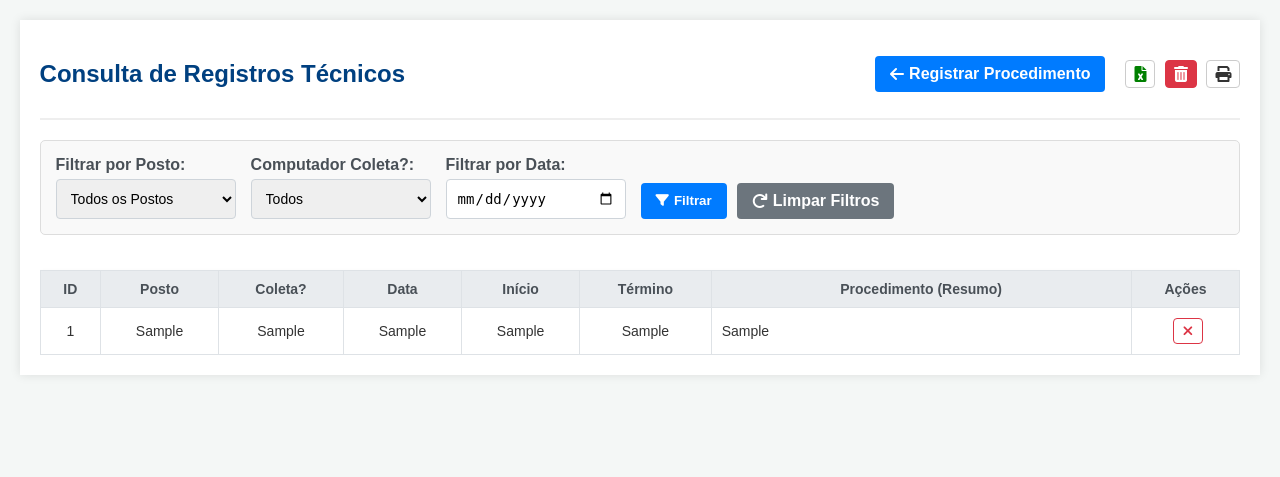
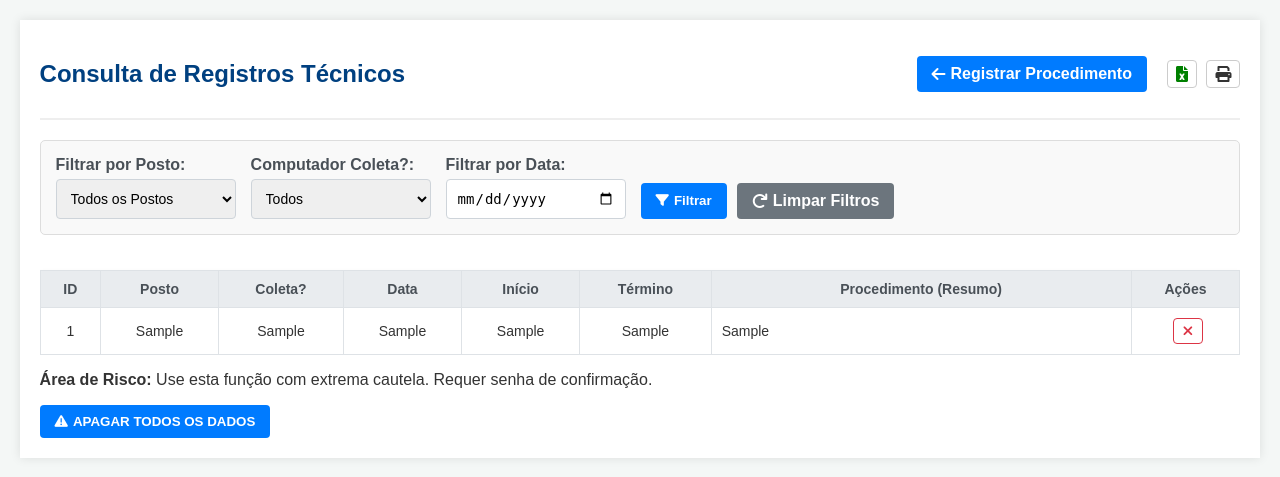
Before and after one commit to Dual650/info-IT, a Flask app: page /consultar in a window 1280 px wide. Shown: the top 477 px of the page. Run offline with Flask 3, Linux system fonts and the light colour scheme; tables that the repository leaves empty hold one stand-in row (values such as "Sample post").

Commit message:
Update consultar.html

```diff
--- a/templates/consultar.html
+++ b/templates/consultar.html
@@ -34,12 +34,6 @@
                     <a id="btnExportar" href="#" title="Exportar para Excel" class="btn-acao">
                         <i class="fas fa-file-excel" style="color: green;"></i>
                     </a>
-
-                    <form id="formApagarTudo" method="POST" action="{{ url_for('apagar_todos_registros') }}" style="display: inline-block;">
-                        <button type="submit" id="btnApagarTudo" title="Apagar TODOS os Registros (IRREVERSÍVEL)" class="btn-acao btn-danger">
-                            <i class="fas fa-trash-alt"></i>
-                        </button>
-                    </form>
 
                     <a href="#" onclick="window.print()" title="Imprimir Consulta" class="btn-acao">
                         <i class="fas fa-print"></i>
@@ -103,7 +97,23 @@
             </table>
         </div>
         <p id="avisoVazio" class="aviso-vazio" style="display:none;">Nenhum registro encontrado para os filtros selecionados.</p>
-    </div>
+
+        <div class="secao-perigo">
+            <p><strong>Área de Risco:</strong> Use esta função com extrema cautela. Requer senha de confirmação.</p>
+            <form id="formApagarTudo" method="POST" action="{{ url_for('apagar_todos_registros') }}">
+
+                <input type="hidden" name="senha_confirmacao" id="senhaConfirmacao" value="">
+
+                <input type="hidden" name="posto_filtro_hidden" id="postoFiltroHidden" value="{{ filtro_posto }}">
+                <input type="hidden" name="data_filtro_hidden" id="dataFiltroHidden" value="{{ filtro_data }}">
+                <input type="hidden" name="coleta_filtro_hidden" id="coletaFiltroHidden" value="{{ filtro_coleta }}">
+
+                <button type="submit" id="btnApagarTudo" title="Apagar TODOS os Registros (IRREVERSÍVEL)" class="btn-primary btn-risco">
+                    <i class="fas fa-exclamation-triangle"></i> APAGAR TODOS OS DADOS
+                </button>
+            </form>
+        </div>
+        </div>
 
     <div id="procedimentoModal" class="modal">
         <div class="modal-content">
@@ -117,7 +127,7 @@
         // VARS GLOBAIS: Passando URLs do Flask para o JavaScript externo
         const URLS = {
             registrosJson: "{{ url_for('registros_json') }}",
-            apagarRegistro: "{{ url_for('apagar_registro', id=0) }}".replace('0', ''), // URL base com placeholder
+            apagarRegistro: "{{ url_for('apagar_registro', id=0) }}".replace('0', ''),
             exportarRegistros: "{{ url_for('exportar_registros') }}"
         };
     </script>
```
